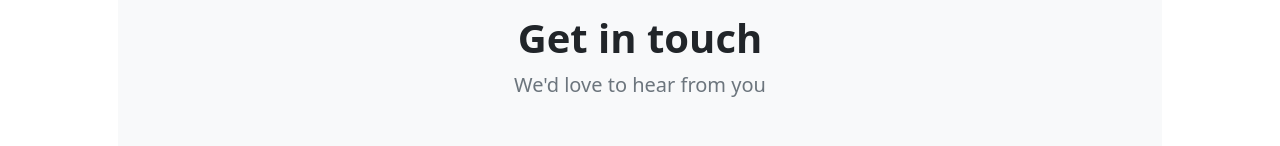
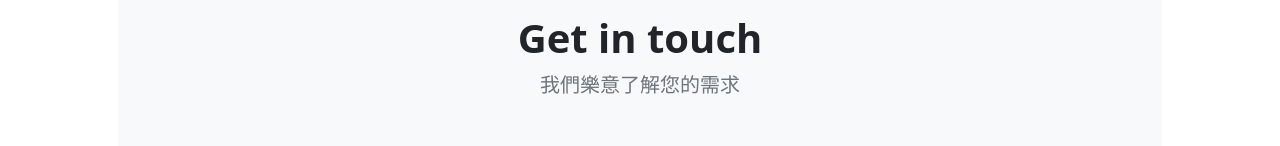
Before and after one commit to hsuancheyang/shop, a plain HTML site: page contact.html in a window 1280 px wide. Shown: the part 202-348 px from the top of the page. Drawn offline with nearby package versions, Linux system fonts and the light colour scheme.

Commit message:
更新contact.html

```diff
--- a/contact.html
+++ b/contact.html
@@ -53,7 +53,7 @@
                         <div class="text-center mb-5">
                             <div class="feature bg-primary bg-gradient text-white rounded-3 mb-3"><i class="bi bi-envelope"></i></div>
                             <h1 class="fw-bolder">Get in touch</h1>
-                            <p class="lead fw-normal text-muted mb-0">We'd love to hear from you</p>
+                            <p class="lead fw-normal text-muted mb-0">我們樂意了解您的需求</p>
                         </div>
                         <div class="row gx-5 justify-content-center">
                             <div class="col-lg-8 col-xl-6">
```
